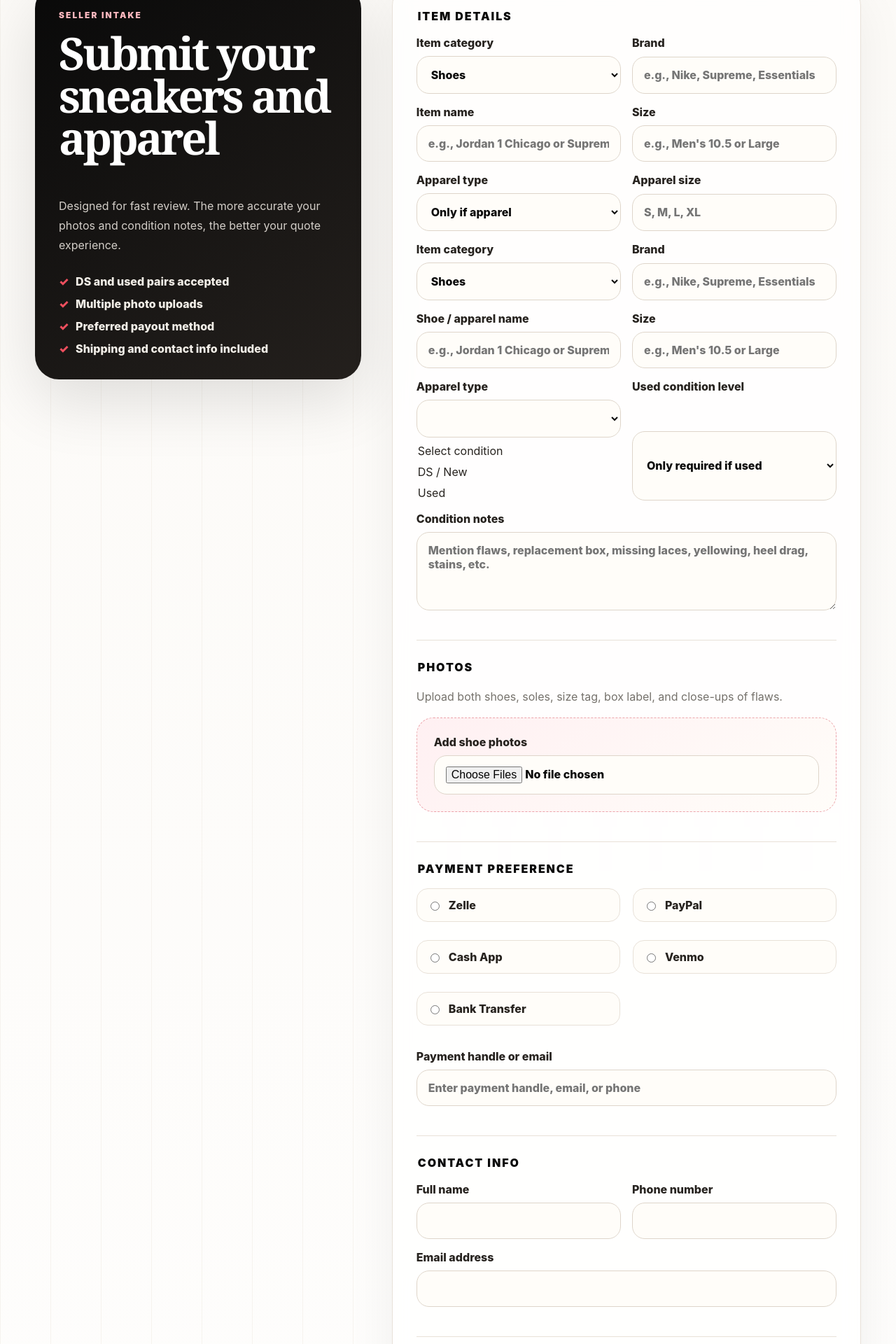
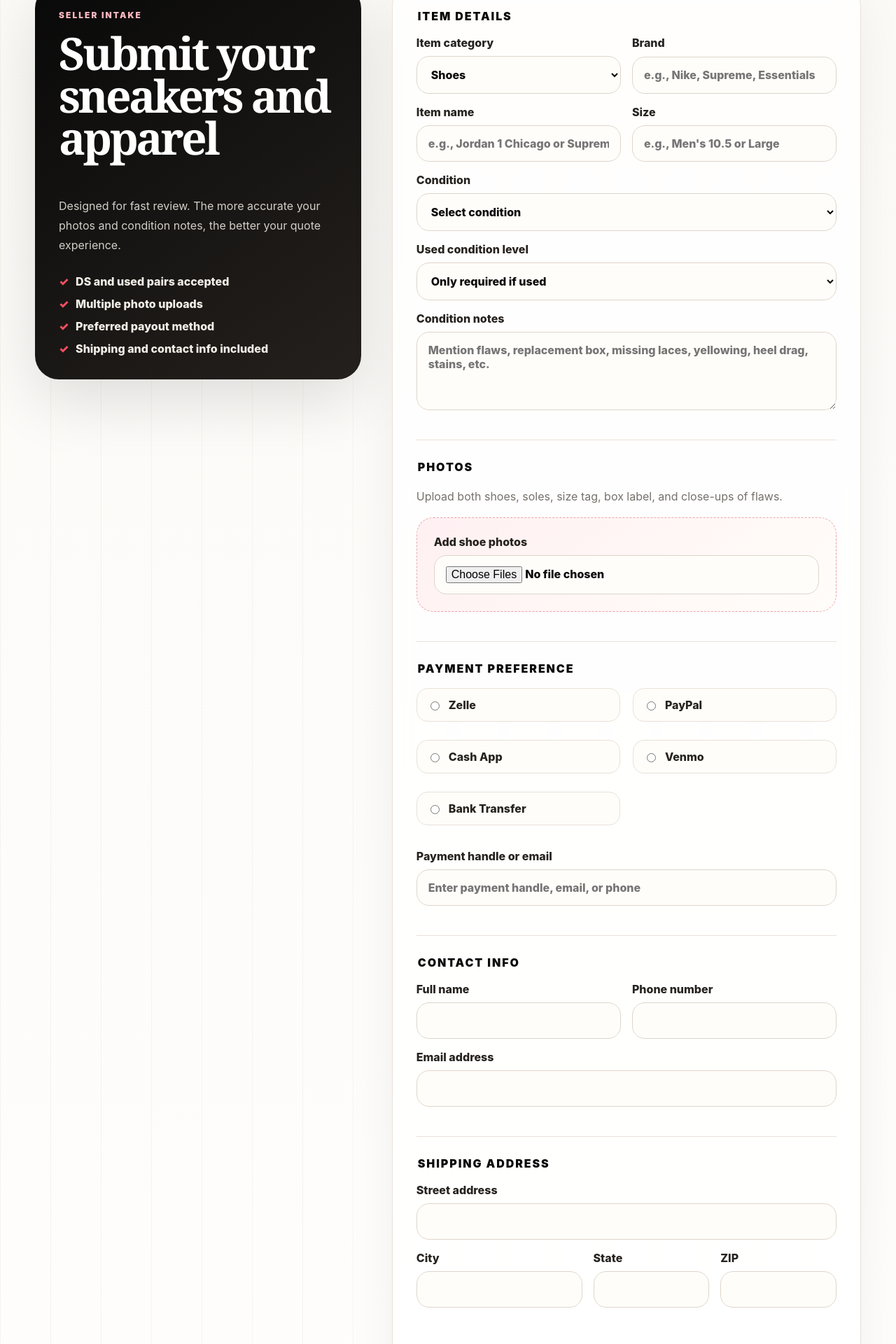
Before and after one commit to JordanBuys/jordan-buys, a Flask app: page / in a window 1280 px wide. Shown: the part 1918-3838 px from the top of the page at 70% size. Run offline with Flask 3, Linux system fonts and the light colour scheme; lists and menus that the app fills with data are empty.

Commit message:
Update index.html

```diff
--- a/templates/index.html
+++ b/templates/index.html
@@ -88,52 +88,6 @@
   </label>
 </div>
 
-<div class="two-col">
-  <label>Apparel type
-    <select name="apparelType">
-      <option value="">Only if apparel</option>
-      <option>Hoodie</option>
-      <option>T-shirt</option>
-      <option>Jacket</option>
-      <option>Pants</option>
-      <option>Shorts</option>
-      <option>Hat</option>
-      <option>Other</option>
-    </select>
-  </label>
-
-  <label>Apparel size
-    <input type="text" name="apparelSize" placeholder="S, M, L, XL">
-  </label>
-</div>
-
-	<div class="two-col">
-  <label>Item category
-    <select name="itemType" required>
-      <option value="Shoes">Shoes</option>
-      <option value="Apparel">Apparel</option>
-    </select>
-  </label>
-
-  <label>Brand
-    <input type="text" name="brandName" placeholder="e.g., Nike, Supreme, Essentials">
-  </label>
-</div>
-
-<div class="two-col">
-  <label>Shoe / apparel name
-    <input type="text" name="shoeName" placeholder="e.g., Jordan 1 Chicago or Supreme Hoodie" required>
-  </label>
-
-  <label>Size
-    <input type="text" name="shoeSize" placeholder="e.g., Men's 10.5 or Large" required>
-  </label>
-</div>
-
-<div class="two-col">
-  <label>Apparel type
-    <select name="apparelType">
-      <div class="two-col">
         <label>Condition
           <select name="condition" id="condition" required>
             <option value="">Select condition</option><option value="DS / New">DS / New</option><option value="Used">Used</option>
```
